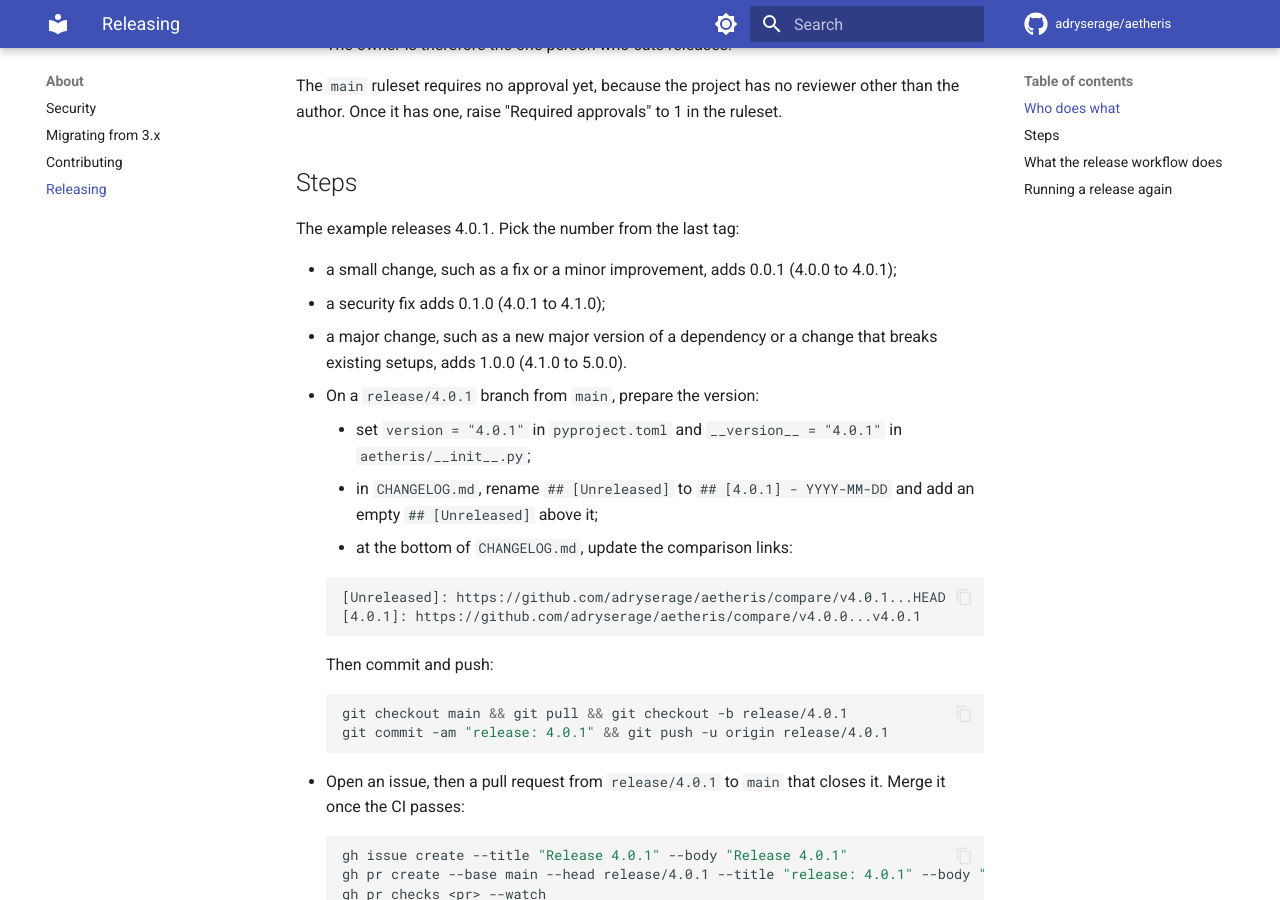
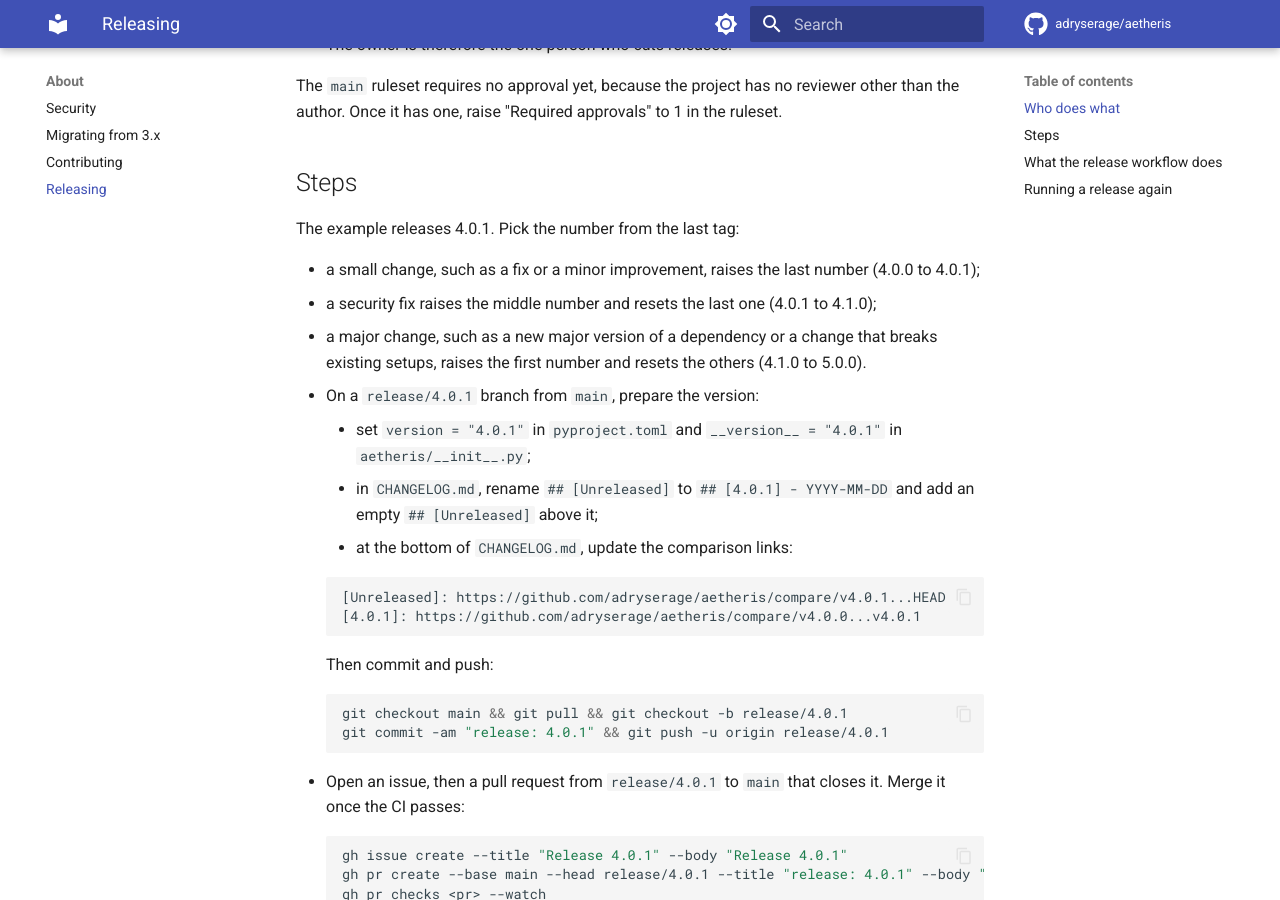
Before and after one commit to adryserage/Aetheris, an MkDocs documentation site: the page built from docs/releasing.md, in a window 1280 px wide and 900 px high, scrolled down 626 px. Built offline with MkDocs 1.6.1 and Material for MkDocs 9.7.7, drawn with Linux system fonts in a browser that asks for light colours; comment, search, counter and statistics services are not loaded.

```diff
--- a/docs/releasing.md
+++ b/docs/releasing.md
@@ -16,9 +16,9 @@ The `main` ruleset requires no approval yet, because the project has no reviewer
 
 The example releases 4.0.1. Pick the number from the last tag:
 
-- a small change, such as a fix or a minor improvement, adds 0.0.1 (4.0.0 to 4.0.1);
-- a security fix adds 0.1.0 (4.0.1 to 4.1.0);
-- a major change, such as a new major version of a dependency or a change that breaks existing setups, adds 1.0.0 (4.1.0 to 5.0.0).
+- a small change, such as a fix or a minor improvement, raises the last number (4.0.0 to 4.0.1);
+- a security fix raises the middle number and resets the last one (4.0.1 to 4.1.0);
+- a major change, such as a new major version of a dependency or a change that breaks existing setups, raises the first number and resets the others (4.1.0 to 5.0.0).
 
 1. On a `release/4.0.1` branch from `main`, prepare the version:
 
```
Also changed, not shown: CHANGELOG.md (+1 -1 lines), README.fr.md (+1 -1 lines), README.md (+1 -1 lines).
